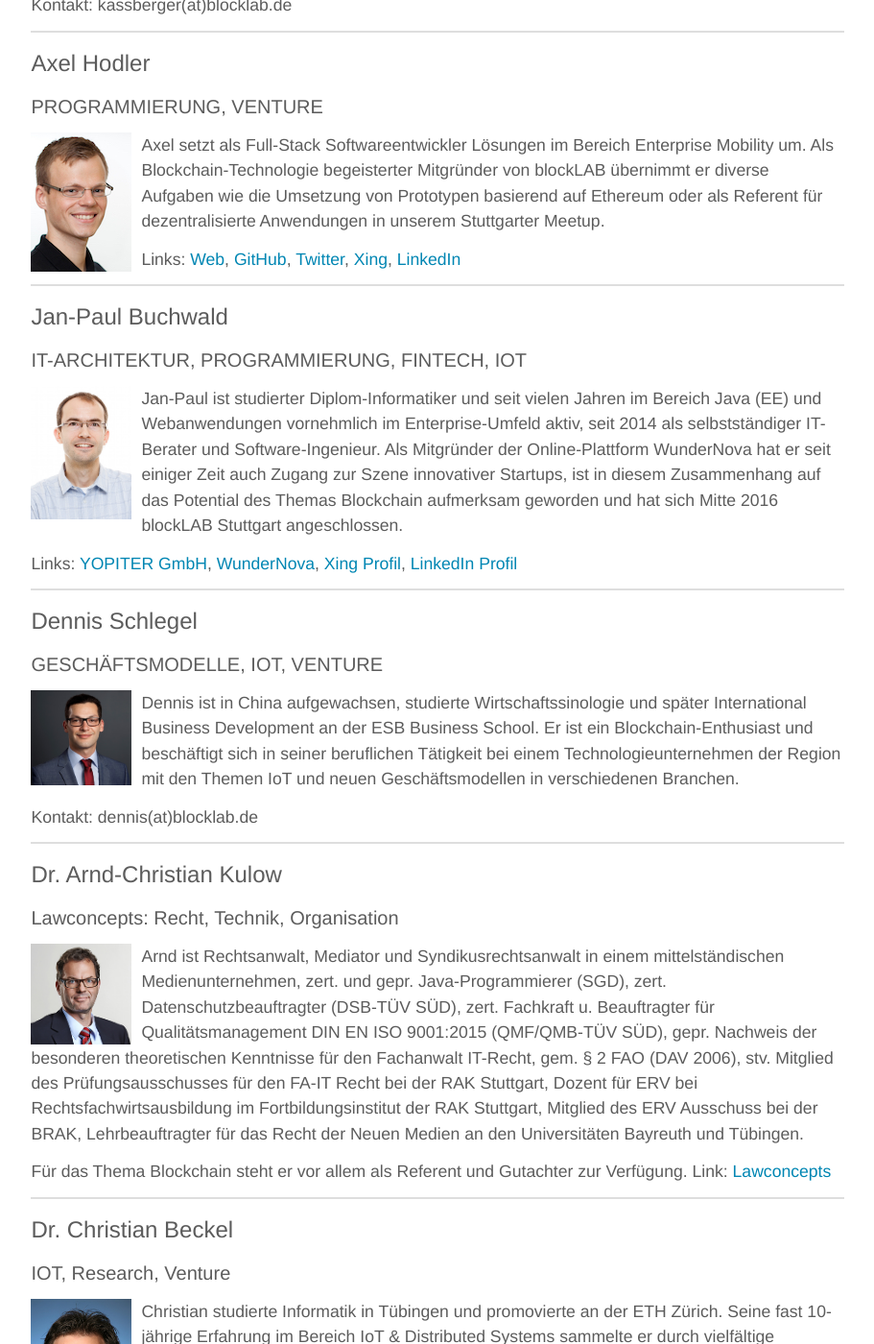
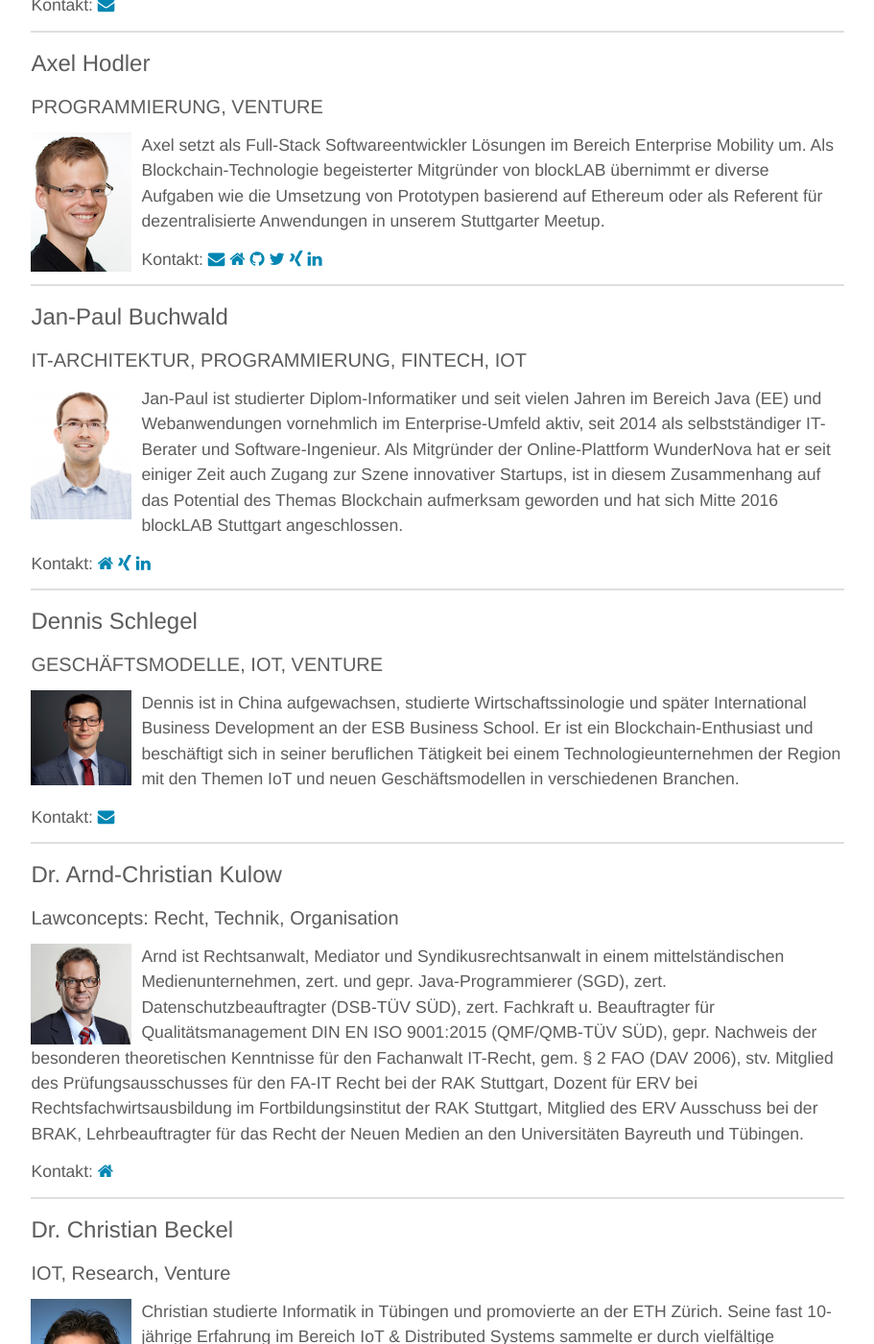
Before and after one commit to blocklab/site, a Jekyll site: the page built from team.md, in a window 1280 px wide and 1400 px high, scrolled down 842 px. Shown: the whole window at 96% size, without its empty margins (184-1095 px from the left). Built offline with Jekyll 4.4.1, drawn with Linux system fonts in a browser that asks for light colours; some of the changed text lies outside the part shown.

Commit message:
rm markdown from data

```diff
--- a/_data/team.yml
+++ b/_data/team.yml
@@ -3,28 +3,35 @@
   image: /assets/images/team/jochen.jpg
   topics: GESCHÄFTSMODELLE, STRATEGIE, VENTURE
   description: Jochen studierte Architektur an der Universität Stuttgart und beschäftigt sich seit Mitte der 90er Jahre mit dem Internet. Nach einem Aufenthalt in der US-amerikanischen Dot.Com Industrie um die Jahrtausendwende arbeitete er über zehn Jahre als Management- und Organisationsberater in der Automobil-Industrie. Im Frühjahr 2016 nahm er erfolgreich am MOOC DFIN 511 „Digital Currencies“ der University of Nicosia teil. Seine Begeisterung für die Weiterentwicklung des Internets und die Blockchain-Technologie führten dazu, blockLAB Stuttgart Anfang 2016 mit zu gründen.
-  contact: "Kontakt: kassberger(at)blocklab.de"
+  mail: kassberger@blocklab.de
 
 - id: axel
   name: Axel Hodler
   image: /assets/images/team/axel.jpg
   topics: PROGRAMMIERUNG, VENTURE
   description: Axel setzt als Full-Stack Softwareentwickler Lösungen im Bereich Enterprise Mobility um. Als Blockchain-Technologie begeisterter Mitgründer von blockLAB übernimmt er diverse Aufgaben wie die Umsetzung von Prototypen basierend auf Ethereum oder als Referent für dezentralisierte Anwendungen in unserem Stuttgarter Meetup.
-  contact: "Links: [Web](http://hodler.co), [GitHub](https://github.com/axelhodler), [Twitter](https://github.com/axelhodler), [Xing](https://www.xing.com/profile/Axel_Hodler), [LinkedIn](https://www.linkedin.com/in/axel-hodler-a92343a8)"
+  mail: axel@hodler.co
+  web: http://hodler.co
+  github: axelhodler
+  twitter: axelhodler
+  xing: Axel_Hodler
+  linkedin: axel-hodler-a92343a8
 
 - id: jan-paul
   name: Jan-Paul Buchwald
   image: /assets/images/team/jan-paul.jpg
   topics: IT-ARCHITEKTUR, PROGRAMMIERUNG, FINTECH, IOT
   description: Jan-Paul ist studierter Diplom-Informatiker und seit vielen Jahren im Bereich Java (EE) und Webanwendungen vornehmlich im Enterprise-Umfeld aktiv, seit 2014 als selbstständiger IT-Berater und Software-Ingenieur. Als Mitgründer der Online-Plattform WunderNova hat er seit einiger Zeit auch Zugang zur Szene innovativer Startups, ist in diesem Zusammenhang auf das Potential des Themas Blockchain aufmerksam geworden und hat sich Mitte 2016 blockLAB Stuttgart angeschlossen.
-  contact: "Links: [YOPITER GmbH](http://www.yopiter.com), [WunderNova](http://www.wundernova.com), [Xing Profil](https://www.xing.com/profile/JanPaul_Buchwald), [LinkedIn Profil](https://www.linkedin.com/in/jan-paul-buchwald-23542423)"
+  web: http://www.yopiter.com
+  xing: JanPaul_Buchwald
+  linkedin: jan-paul-buchwald-23542423
 
 - id: dennis
   name: Dennis Schlegel
   image: /assets/images/team/dennis.jpg
   topics: GESCHÄFTSMODELLE, IOT, VENTURE
   description: Dennis ist in China aufgewachsen, studierte Wirtschaftssinologie und später International Business Development an der ESB Business School. Er ist ein  Blockchain-Enthusiast und beschäftigt sich in seiner beruflichen Tätigkeit bei einem Technologieunternehmen der Region mit den Themen IoT und neuen Geschäftsmodellen in verschiedenen Branchen.
-  contact: "Kontakt: dennis(at)blocklab.de"
+  mail: dennis@blocklab.de
 
 - id: arnd
   title: Dr.
@@ -32,7 +39,7 @@
   image: /assets/images/team/kulow.jpg
   topics: "Lawconcepts: Recht, Technik, Organisation"
   description: Arnd ist Rechtsanwalt, Mediator und Syndikusrechtsanwalt in einem mittelständischen Medienunternehmen, zert. und gepr. Java-Programmierer (SGD), zert. Datenschutzbeauftragter (DSB-TÜV SÜD), zert. Fachkraft u. Beauftragter für Qualitätsmanagement DIN EN ISO 9001:2015 (QMF/QMB-TÜV SÜD), gepr. Nachweis der besonderen theoretischen Kenntnisse für den Fachanwalt IT-Recht, gem. § 2 FAO (DAV 2006), stv. Mitglied des Prüfungsausschusses für den FA-IT Recht bei der RAK Stuttgart, Dozent für ERV bei Rechtsfachwirtsausbildung im Fortbildungsinstitut der RAK Stuttgart, Mitglied des ERV Ausschuss bei der BRAK, Lehrbeauftragter für das Recht der Neuen Medien an den Universitäten Bayreuth und Tübingen.
-  contact: "Für das Thema Blockchain steht er vor allem als Referent und Gutachter zur Verfügung. Link: [Lawconcepts](http://www.kanzlei-kulow.de)"
+  web: http://www.kanzlei-kulow.de
 
 - id: christian
   title: Dr.
@@ -40,18 +47,17 @@
   image: /assets/images/team/christian.jpg
   topics: IOT, Research, Venture
   description: Christian studierte Informatik in Tübingen und promovierte an der ETH Zürich. Seine fast 10-jährige Erfahrung im Bereich IoT & Distributed Systems sammelte er durch vielfältige Aktivitäten in Zürich, im Silicon Valley und in Stuttgart, wo er derzeit bei einem großen Technologiekonzern tätig ist. Aufgrund seiner Begeisterung für Kryptowährungen und Blockchains schloss er sich 2016 dem BlockLAB an. Dort engagiert er sich bei der Entwicklung von Ideen und Konzepten für Blockchain-Anwendungen sowie als Referent in unserem Stuttgarter Meetup.
-  contact: "Kontakt: christian(at)blocklab.de"
+  mail: christian@blocklab.de
 
 - id: rob
   name: Robert Tuchel
   image: /assets/images/team/rob.jpg
   topics: Systementwicklung, IT-Architektur
   description: Robert ist Diplom Betriebswirt (BA) Fachrichtung Wirtschaftsinformatik und seit 15 Jahren in Rechenzentren tätig. Mitgründer von blockLAB.
-  contact: "<br><br>"
 
 - id: andrei
   name: Andrei Martchouk
   image: /assets/images/team/andrei.jpg
   topics: Industrieanwendungen, Community
   description: Andrei ist Managing Director bei der KI decentralized GmbH. Davor war er als CEO und Mitgründer von Yacuna, einer Cryptocurrency Börse, und Blockchain-Lösungsanbieter, tätig. Vor dieser Gründung arbeitete er als Chief Architect und Leiter Entwicklung für eines der ersten deutschen Fintech-Unternehmen ClickandBuy. In diesem Umfeld hat er seine 14-jährige Erfahrung im Payment-Segment gesammelt. Der Diplominformatiker, Absolvent der Fachhochschule Köln und der Linguistischen Universität Minsk wurde 2010 zum Blockchain-Enthusiast.
-  contact: "Kontakt: andrei(at)martchouk.com"
+  mail: andrei@martchouk.com
--- a/team.md
+++ b/team.md
@@ -14,8 +14,42 @@ permalink: /team/
     {{ member.name }}
   </h3>
   <h4>{{ member.topics }}</h4>
+  <div>
   <img src="{{ member.image }}" alt="Portrait {{ member.name }}" class="team__portrait">
   <p>{{ member.description }}</p>
-  {{ member.contact }}
+  </div>
+  <div>
+    Kontakt:
+    {% if member.mail %}
+    <a href="mailto:{{ member.mail }}">
+      <i class="fa fa-envelope" aria-hidden="true"></i>
+    </a>
+    {% endif %}
+    {% if member.web %}
+    <a href="{{ member.web }}">
+      <i class="fa fa-home" aria-hidden="true"></i>
+    </a>
+    {% endif %}
+    {% if member.github %}
+    <a href="https://github.com/{{ member.github }}">
+      <i class="fa fa-github" aria-hidden="true"></i>
+    </a>
+    {% endif %}
+    {% if member.twitter %}
+    <a href="https://github.com/{{ member.twitter }}">
+      <i class="fa fa-twitter" aria-hidden="true"></i>
+    </a>
+    {% endif %}
+    {% if member.xing %}
+    <a href="https://www.xing.com/profile/{{ member.xing }}">
+      <i class="fa fa-xing" aria-hidden="true"></i>
+    </a>
+    {% endif %}
+    {% if member.linkedin %}
+    <a href="{{ member.linkedin }}">
+      <i class="fa fa-linkedin" aria-hidden="true"></i>
+    </a>
+    {% endif %}
+  </div>
   <hr>
 {% endfor %}
```
